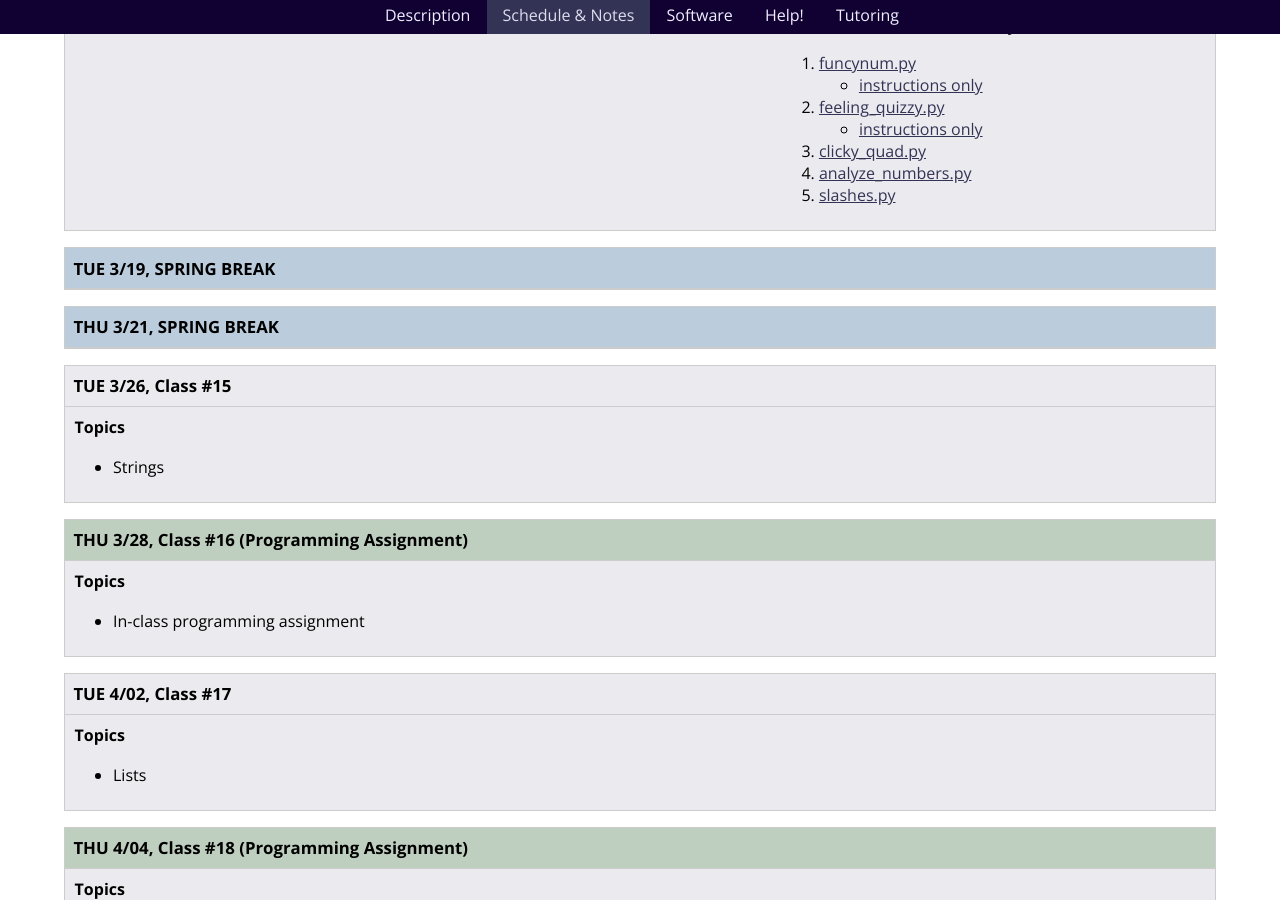
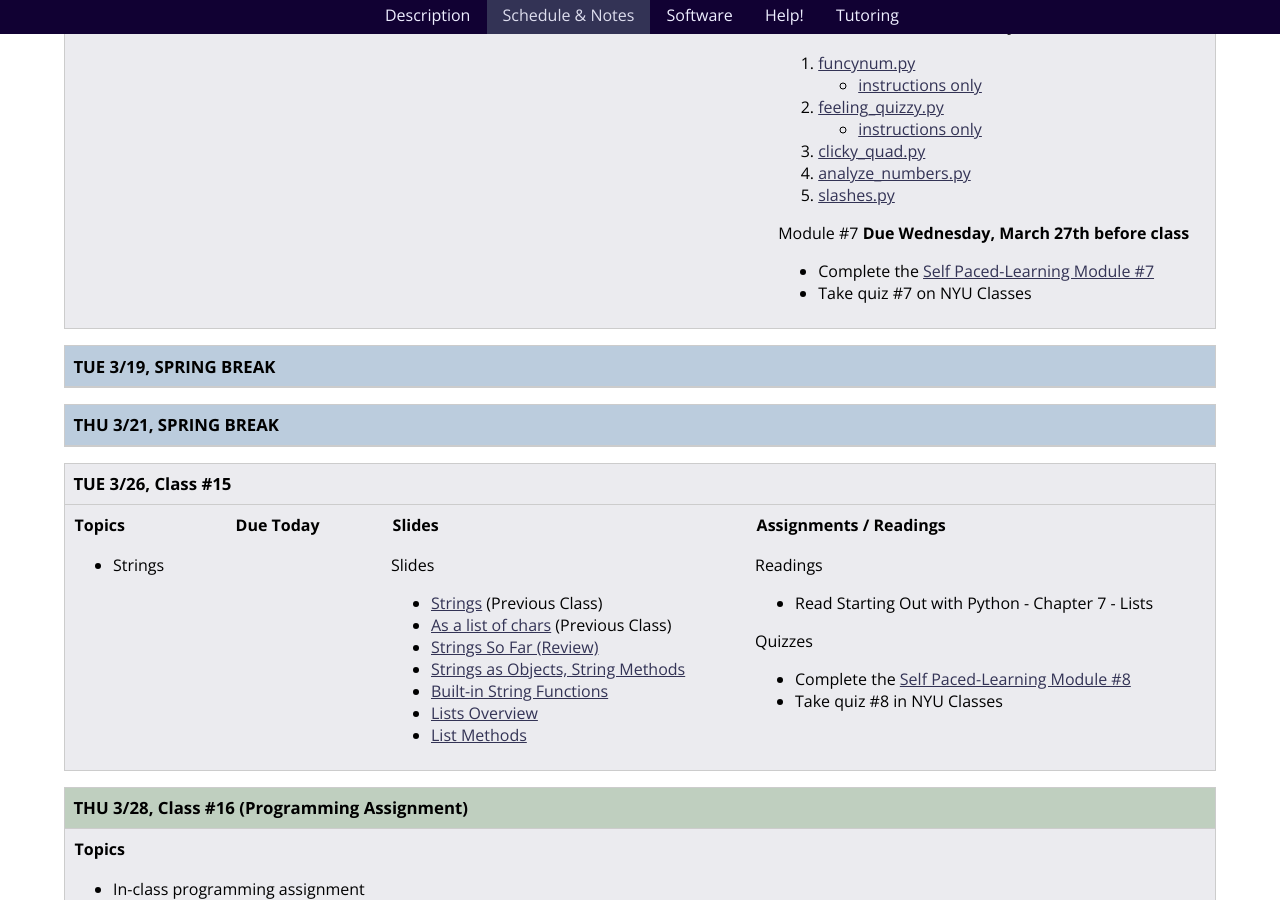
Before and after one commit to foureyes/csci-ua.0002-fall2019-002-008, a Jekyll site: the page built from schedule.markdown, in a window 1280 px wide and 900 px high, scrolled down 5375 px. Built offline with Jekyll 4.4.1, drawn with Linux system fonts in a browser that asks for light colours.

Commit message:
add 14 and 15

```diff
--- a/_includes/classes/14/materials.markdown
+++ b/_includes/classes/14/materials.markdown
@@ -33,15 +33,13 @@ Homework #5 __Due Wednesday, March 27th, at 11PM__
 4. [analyze_numbers.py](homework/hw05/analyze_numbers.py)
 5. [slashes.py](homework/hw05/slashes.py)
 
-{% comment %}
 
 
-Module #7 __Due Wednesday, Nov 2nd, before class__
+Module #7 __Due Wednesday, March 27th before class__
 
 * Complete the [Self Paced-Learning Module #7]({{ site.module7 }})
 * Take quiz #7 on NYU Classes
 
-{% endcomment %}
 
 <!--
 Readings
--- a/_includes/classes/15/materials.markdown
+++ b/_includes/classes/15/materials.markdown
@@ -33,9 +33,12 @@ Readings
 
 Quizzes
 
+{% comment %}
 * Complete the [Self Paced-Learning Module #7]({{ site.module7 }})
+{% endcomment %}
+
 * Complete the [Self Paced-Learning Module #8]({{ site.module8 }})
-* Take quiz #7 and #8 in NYU Classes
+* Take quiz #8 in NYU Classes
 
 
 <!--
--- a/schedule.markdown
+++ b/schedule.markdown
@@ -275,7 +275,7 @@ Jump to Class:
 
 * Strings
 
-</article>{% comment %}{% include classes/15/materials.markdown %}{% endcomment %}</div> </section>
+</article>{% include classes/15/materials.markdown %}</div> </section>
 
 
 <a name="class16"></a><!---------- start --------------->
```
